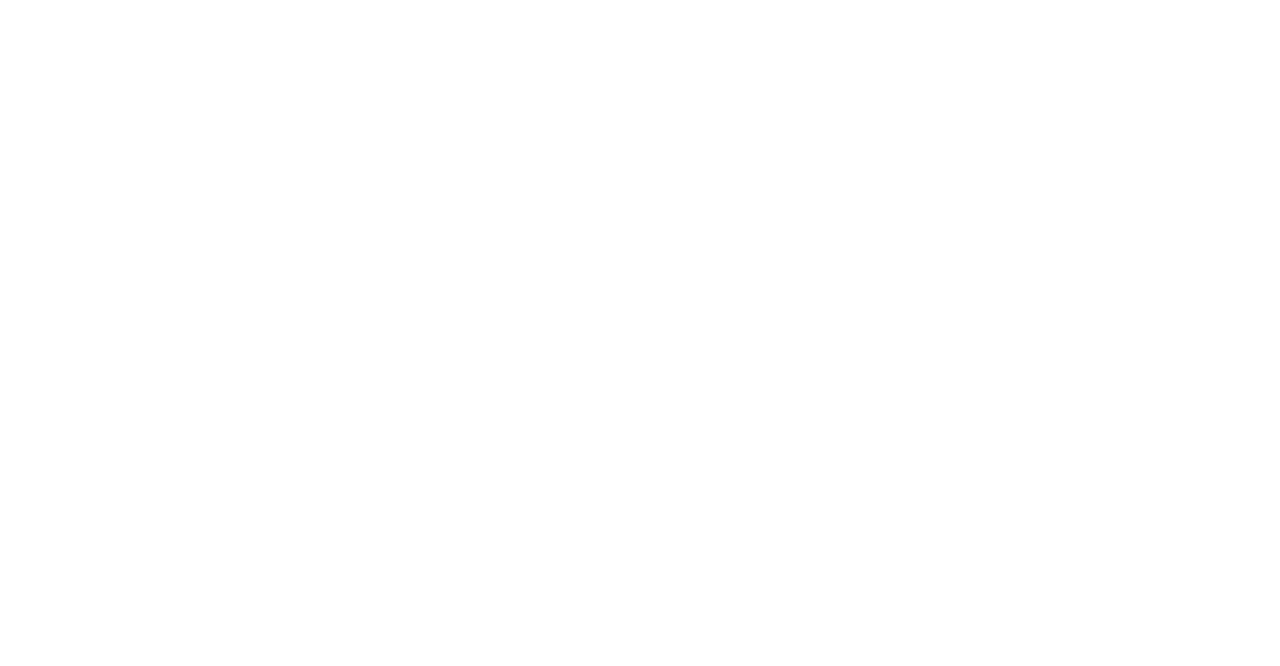
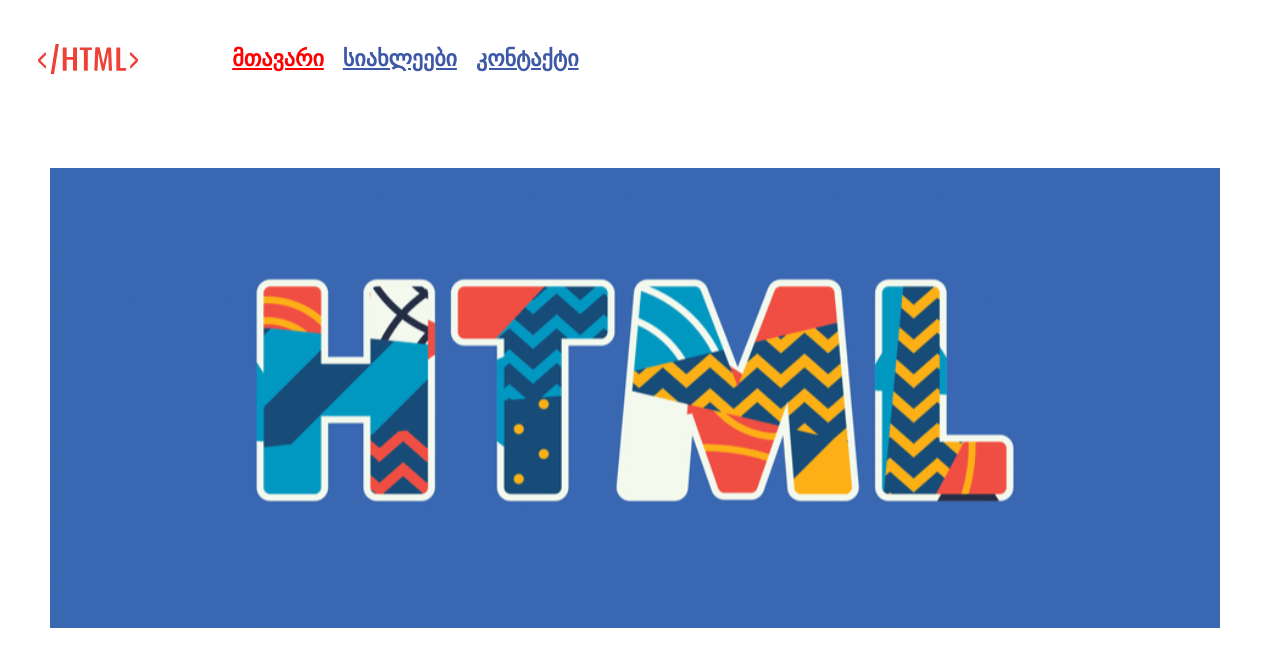
Before and after one commit to lasha023/lecture-04, a plain HTML site: page index.html in a window 1280 px wide. Drawn offline with Linux system fonts and the light colour scheme; a web font is replaced by a local one.

Commit message:
banner is finished
bann

```diff
--- a/css/style.css
+++ b/css/style.css
@@ -0,0 +1,16 @@
+a{ font-family: "BPG Nino Mtavruli", sans-serif;
+	font-size: 22px;
+	font-weight: 700;
+	color: #3d58a6; }
+header{margin: 30px 30px 80px}
+h4{font-family: 'Roboto', sans-serif;}
+
+.logo{display: inline-block;
+vertical-align: middle; margin-right: 50px;}
+nav {display: inline-block;
+vertical-align: middle;}
+li{display: inline-block;
+vertical-align: middle;
+margin-right: 15px;}
+.mtav{color: red;}
+.container{width: 1180px;margin: 0 auto;}
--- a/index.html
+++ b/index.html
@@ -1,11 +1,41 @@
 <!DOCTYPE html>
 <html>
 <head>
-	<meta charset="utf-8">
+		<meta charset="utf-8">
+		<title>lecture4</title>
+		<link rel="stylesheet" href="//cdn.web-fonts.ge/fonts/bpg-nino-mtavruli/css/bpg-nino-mtavruli.min.css">
+		<link rel="preconnect" href="https://fonts.googleapis.com">
+	<link rel="preconnect" href="https://fonts.gstatic.com" crossorigin>
+	<link href="https://fonts.googleapis.com/css2?family=Roboto:wght@100;700&display=swap" rel="stylesheet">
+	<link rel="stylesheet" type="text/css" href="css/reset.css">
+	<link rel="stylesheet" type="text/css" href="css/style.css">
+	</head>
+	<body>
+		<header>
+		<img src="images/html.svg" class="logo">
+		<nav>
+			<ul>
+				<li>
+					<a class="mtav" href="#">მთავარი</a>
+				</li>
+				<li>
+					<a href="#">სიახლეები</a>
+				</li>
+				<li>
+					<a href="#">კონტაქტი</a>
+				</li>
+			</ul>
+		</nav>
+		</header>
+		<section class="s1">
+			<div class="container">
+			<img src="images/banner.png">
 
-	<title></title>
-</head>
-<body>
 
-</body>
+			</div>
+
+
+		</section>
+
+	</body>
 </html>
```
Also changed, not shown: images/banner.png (added), images/html.svg (added), 1 other file.
